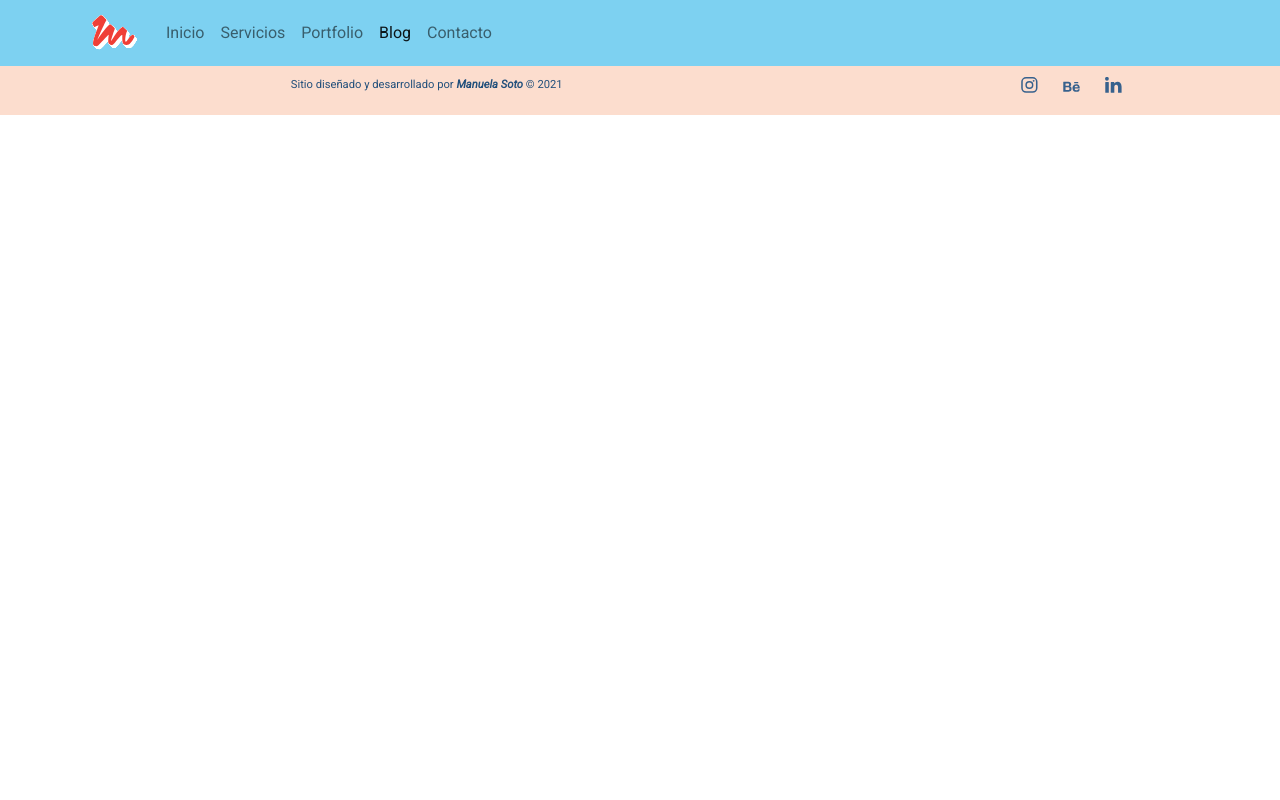
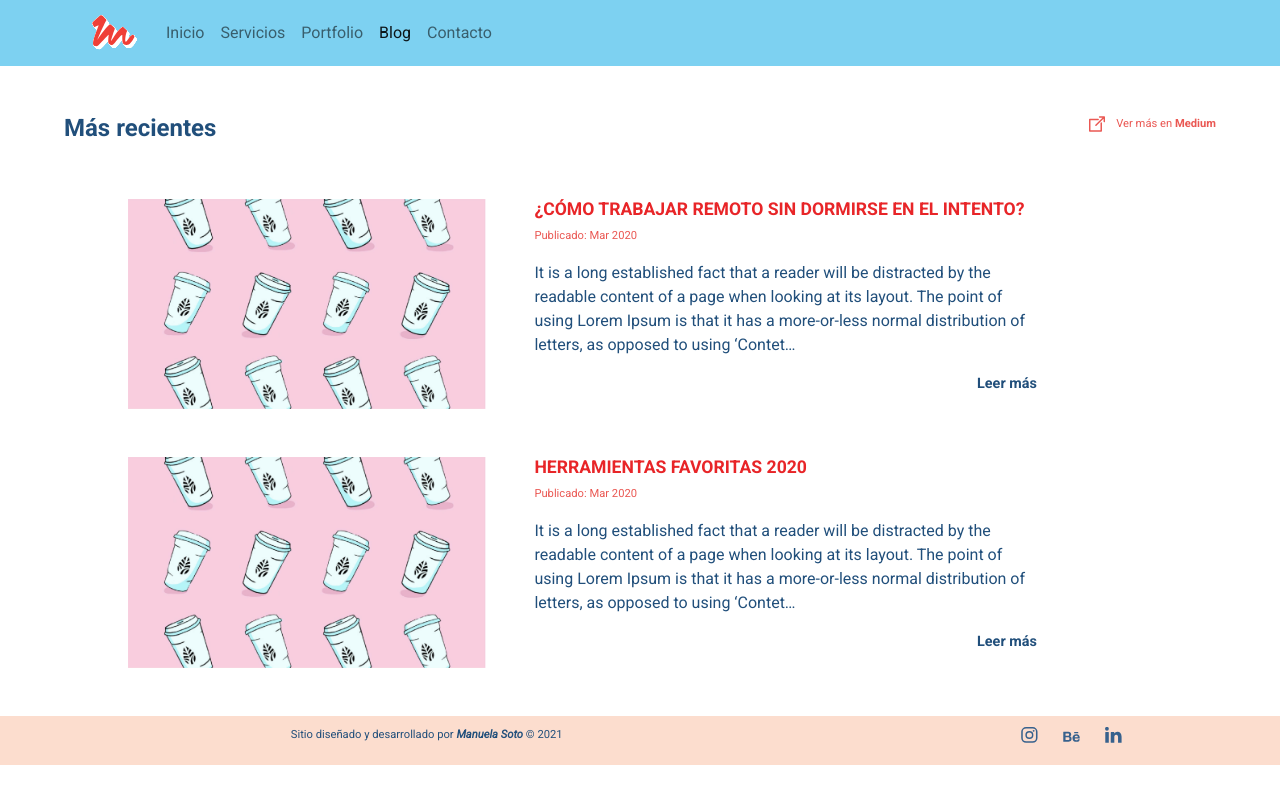
Before and after one commit to soymanuchacha/ch-dw_proyecto, a website: page pages/blog.html in a window 1280 px wide. Drawn offline with nearby package versions, Linux system fonts and the light colour scheme.

Commit message:
page blog completada

```diff
--- a/pages/blog.html
+++ b/pages/blog.html
@@ -37,6 +37,40 @@
         </div>
     </nav>
 
+    <main>
+        <!-- titular -->
+        <div class="nav-section">
+            <h1 class="nav-section__titulo">Más recientes</h1>
+            <div class="nav-section__external">
+                <img src="../media/icons/external-link.svg" alt="External link">
+                <a href="#" target="_blank"><p>Ver más en <span>Medium</span></p></a>
+            </div>
+        </div>
+        <!-- entradas -->
+        <article class="entrada">
+            <div class="entrada__image"><img src="../media/portfolio/ikigai.jpg" alt="imagen que describa el artículo"></div>
+            <div class="entrada__texto">
+                <h2>¿Cómo trabajar remoto sin dormirse en el intento?</h2>
+                <p class="entrada__texto--epigrafe">Publicado: Mar 2020</p>
+                <p class="entrada__texto--descripcion">It is a long established fact that a reader will be distracted
+                by the readable content of a page when looking at its layout. The point of using Lorem
+                Ipsum is that it has a more-or-less normal distribution of letters, as opposed to using ‘Contet…</p>
+                <a class="entrada__texto--button" href="#">Leer más</a>
+            </div>
+        </article>
+        <article class="entrada">
+            <div class="entrada__image"><img src="../media/portfolio/ikigai.jpg" alt="imagen que describa el artículo"></div>
+            <div class="entrada__texto">
+                <h2>Herramientas favoritas 2020</h2>
+                <p class="entrada__texto--epigrafe">Publicado: Mar 2020</p>
+                <p class="entrada__texto--descripcion">It is a long established fact that a reader will be distracted
+                by the readable content of a page when looking at its layout. The point of using Lorem
+                Ipsum is that it has a more-or-less normal distribution of letters, as opposed to using ‘Contet…</p>
+                <a class="entrada__texto--button" href="#">Leer más</a>
+            </div>
+        </article>
+    </main>
+
     <!-- Footer -->
     <footer class="container-fluid">
         <div class="row">
--- a/scss/estilos.scss
+++ b/scss/estilos.scss
@@ -166,6 +166,7 @@
             width: 100%;
             height: 100%;
             background-color: $color_coral;
+            padding-top: 20%;
             h2 {
                 color: white;
                 text-align: center;
@@ -181,3 +182,40 @@
         }
     }
 }
+
+/* Page: blog */
+.entrada {
+    display: flex;
+    width: 80%;
+    margin: 0 auto 3em auto;
+    &__image {
+        width: 35%;
+        img {
+            width: 100%;
+            height: auto;
+        }
+    }
+    &__texto {
+        width: 65%;
+        padding-left: 3em;
+        &--epigrafe {
+            color: $color_coral;
+            font-weight: 400;
+            font-size: $font-size_smaller;
+        }
+        &--descripcion {
+            width: 80%;
+        }
+        &--button {
+            color: $color_blue;
+            font-size: $font-size_medium;
+            font-weight: bold;
+            padding-bottom: .2em;
+            float: right;
+            margin-right: 8em;
+            &:hover {
+                border-bottom: 3px solid $color_cream;
+            }
+        }
+    }
+}
```
Also changed, not shown: css/compiler.css, scss/estilos.css, 1 other file.
